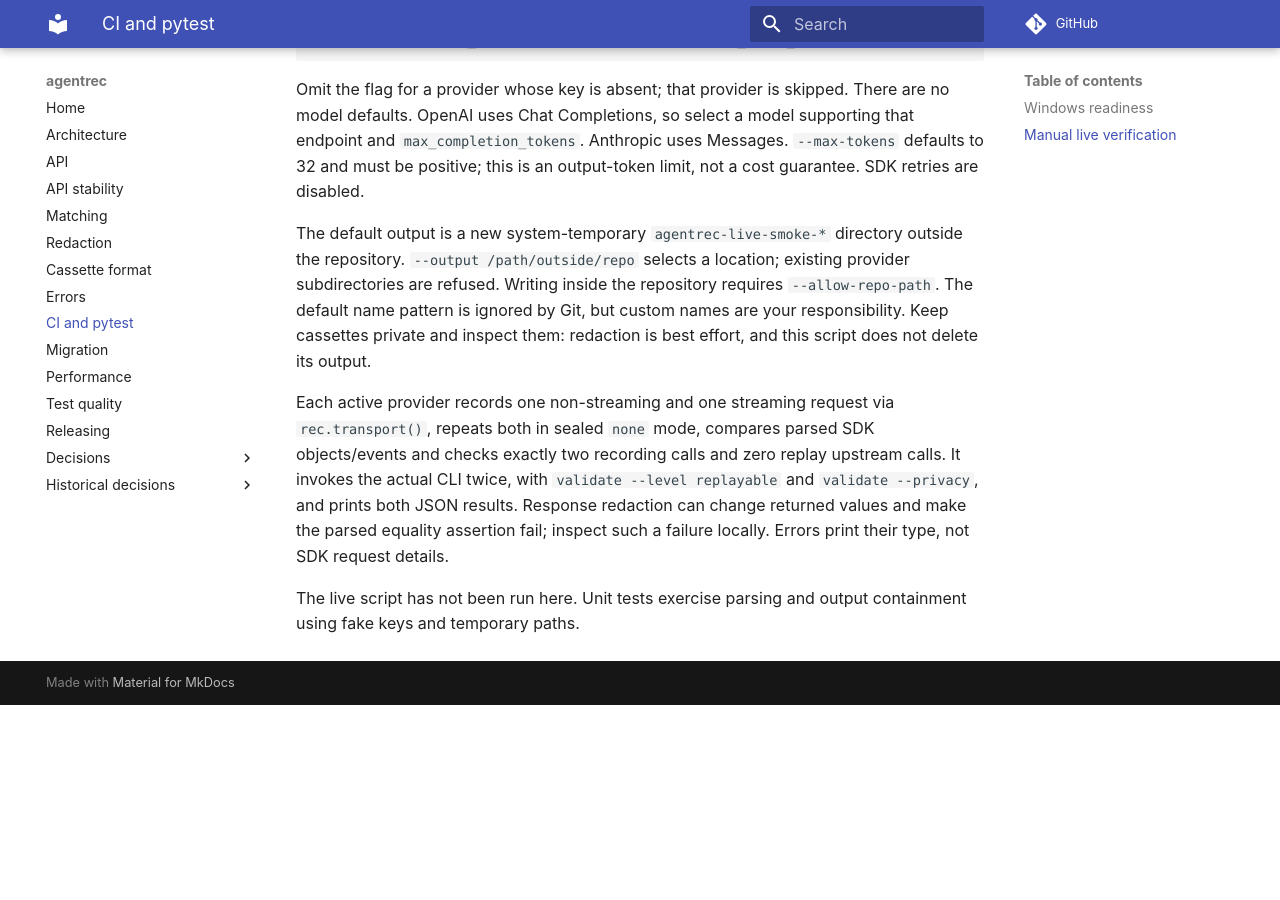
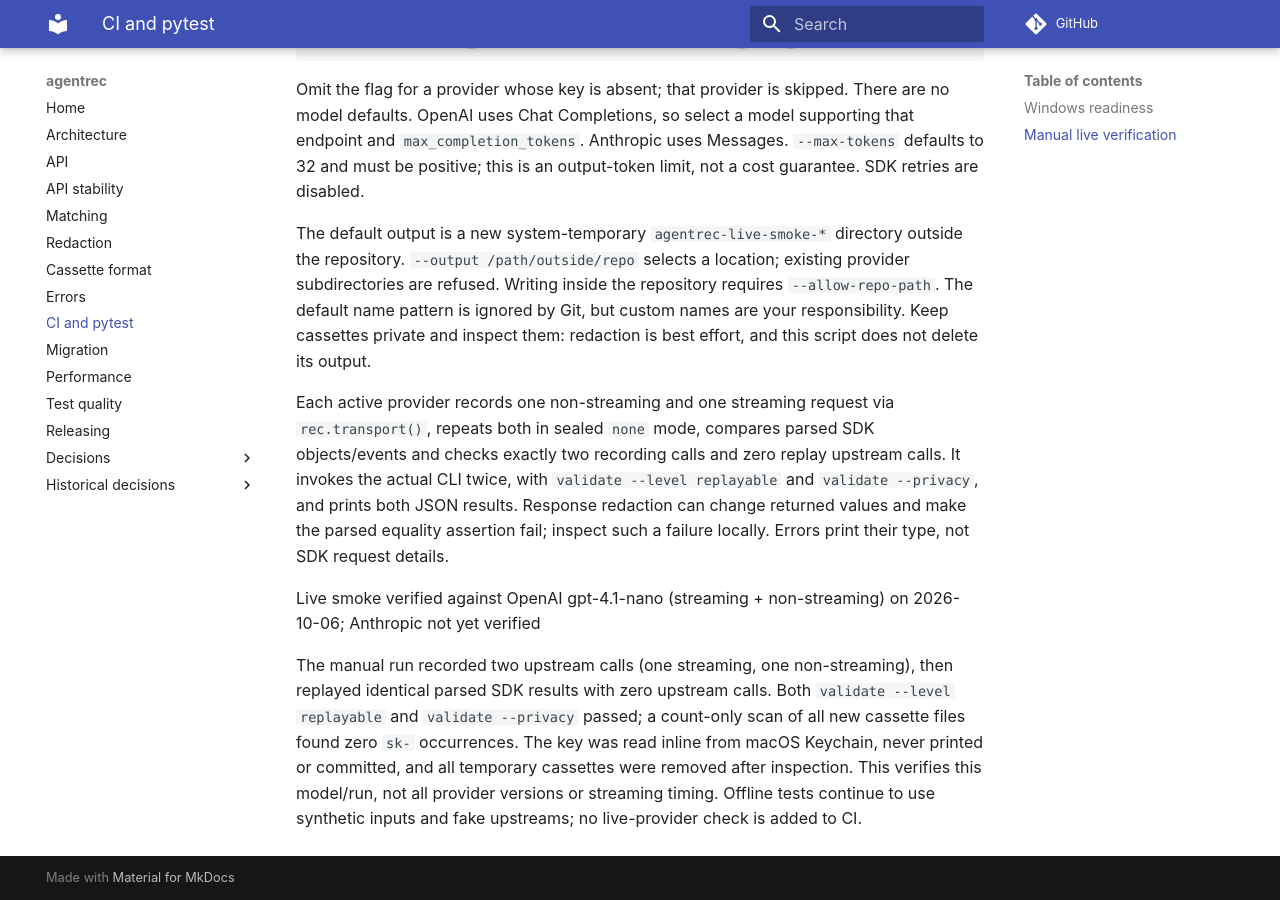
Before and after one commit to vedansh-adepu/agentrec, an MkDocs documentation site: the page built from docs/ci.md, in a window 1280 px wide and 900 px high, scrolled down 1646 px. Built offline with MkDocs 1.6.1 and Material for MkDocs 9.7.7, drawn with Linux system fonts in a browser that asks for light colours; comment, search, counter and statistics services are not loaded; before the commit the page ends 2351 px from its top, so only the background shows below that.

Commit message:
docs(verification): record successful OpenAI streaming live smoke

```diff
--- a/docs/ci.md
+++ b/docs/ci.md
@@ -91,5 +91,13 @@ and `validate --privacy`, and prints both JSON results. Response redaction can
 change returned values and make the parsed equality assertion fail; inspect
 such a failure locally. Errors print their type, not SDK request details.
 
-The live script has not been run here. Unit tests exercise parsing and output
-containment using fake keys and temporary paths.
+Live smoke verified against OpenAI gpt-4.1-nano (streaming + non-streaming) on 2026-10-06; Anthropic not yet verified
+
+The manual run recorded two upstream calls (one streaming, one non-streaming),
+then replayed identical parsed SDK results with zero upstream calls. Both
+`validate --level replayable` and `validate --privacy` passed; a count-only scan
+of all new cassette files found zero `sk-` occurrences. The key was read inline
+from macOS Keychain, never printed or committed, and all temporary cassettes were
+removed after inspection. This verifies this model/run, not all provider versions
+or streaming timing. Offline tests continue to use synthetic inputs and fake
+upstreams; no live-provider check is added to CI.
```
Also changed, not shown: README.md (+1 -1 lines).
